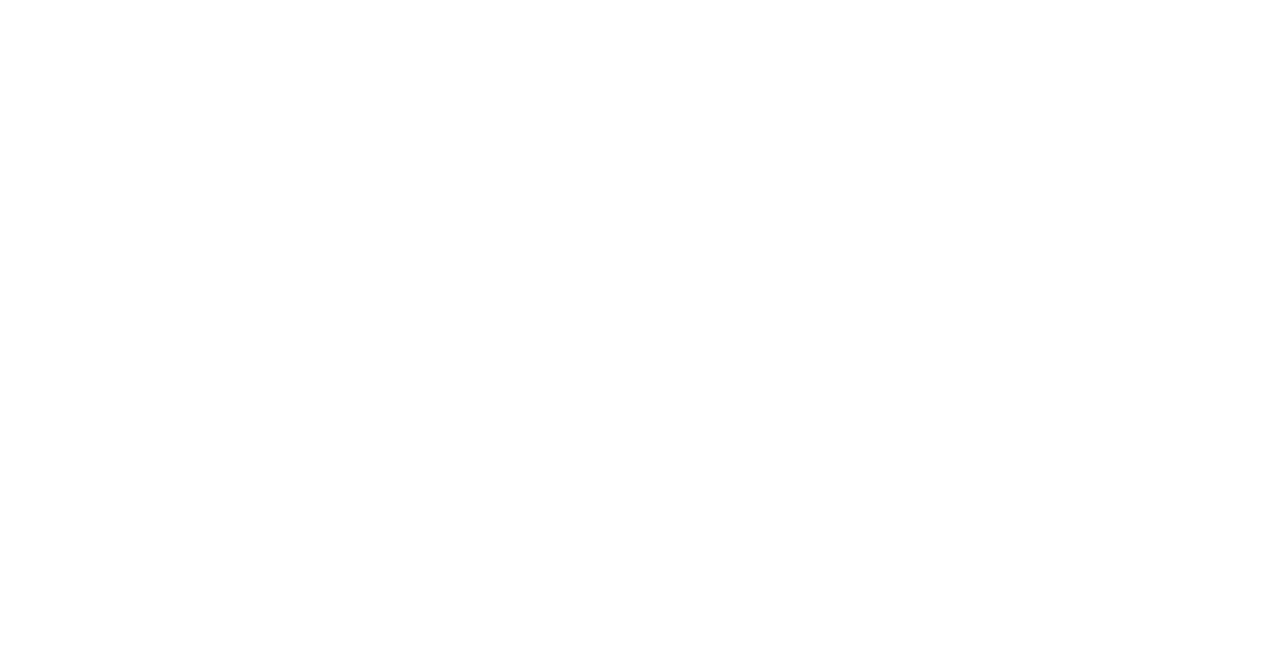
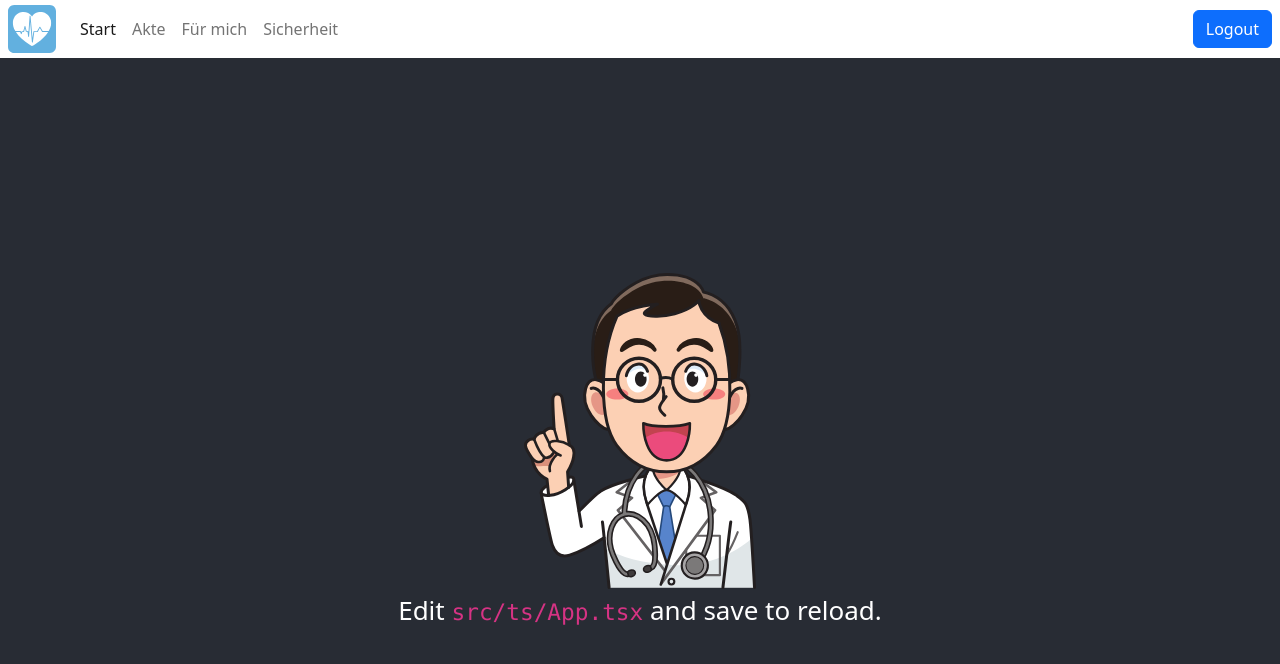
Before and after one commit to Ciolv/Doctor-Docs, a React (Create React App) app: page /home in a window 1280 px wide. Before the commit this address had no page. Shown: the top 664 px of the page. Built offline with nearby package versions, Linux system fonts and the light colour scheme.

Commit message:
feat: Add top navigation bar

```diff
--- /dev/null
+++ b/src/css/Navigation.css
@@ -0,0 +1,8 @@
+.logo {
+  font-size: small;
+  height: 3rem;
+}
+
+nav.navbar {
+  padding: 0 0.5rem;
+}
--- a/src/ts/App.tsx
+++ b/src/ts/App.tsx
@@ -1,8 +1,9 @@
 import React from "react";
 import "../css/App.css";
-import { Route, Routes } from "react-router-dom";
+import { Navigate, Route, Routes } from "react-router-dom";
 import { Home } from "./page/Home";
 import { Login } from "./page/Login";
+import { Navigation } from "./component/Navigation";
 
 type Props = {};
 
@@ -14,16 +15,20 @@
   constructor(props: Props) {
     super(props);
     this.state = {
-      authenticated: false
+      authenticated: true
     };
   }
 
   render() {
-    if (!this.state?.authenticated) {
+    if (this.state?.authenticated) {
       return (
-        <Routes>
-          <Route path="/" element={<Home />} />
-        </Routes>
+        <>
+          <Navigation authenticated={this.state.authenticated} />
+          <Routes>
+            <Route path="/" element={<Navigate replace to="/home" />} />
+            <Route path="/home" element={<Home />} />
+          </Routes>
+        </>
       );
     }
 
--- /dev/null
+++ b/src/ts/component/Navigation.tsx
@@ -0,0 +1,44 @@
+// @flow
+import * as React from "react";
+import { Button, Nav, Navbar } from "react-bootstrap";
+import { NavLink, Outlet } from "react-router-dom";
+
+import Heartbeat from "../../img/Heartbeat.svg";
+import "../../css/Navigation.css";
+
+type Props = {
+  authenticated?: boolean;
+};
+type State = {};
+
+export class Navigation extends React.Component<Props, State> {
+  render() {
+    return (
+      <>
+        <Navbar>
+          <Navbar.Brand as={NavLink} to="/">
+            <img src={Heartbeat} alt="Heartbeat" className="logo" />
+          </Navbar.Brand>
+          <Nav>
+            <Nav.Item>
+              <Nav.Link as={NavLink} to="/home">Start</Nav.Link>
+            </Nav.Item>
+            <Nav.Item>
+              <Nav.Link as={NavLink} to="/record">Akte</Nav.Link>
+            </Nav.Item>
+            <Nav.Item>
+              <Nav.Link as={NavLink} to="/for-me">Für mich</Nav.Link>
+            </Nav.Item>
+            <Nav.Item>
+              <Nav.Link as={NavLink} to="/security">Sicherheit</Nav.Link>
+            </Nav.Item>
+          </Nav>
+          <Navbar.Collapse className="justify-content-end">
+            <Button variant="primary">Logout</Button>
+          </Navbar.Collapse>
+        </Navbar>
+        <Outlet />
+      </>
+    );
+  };
+}
```
